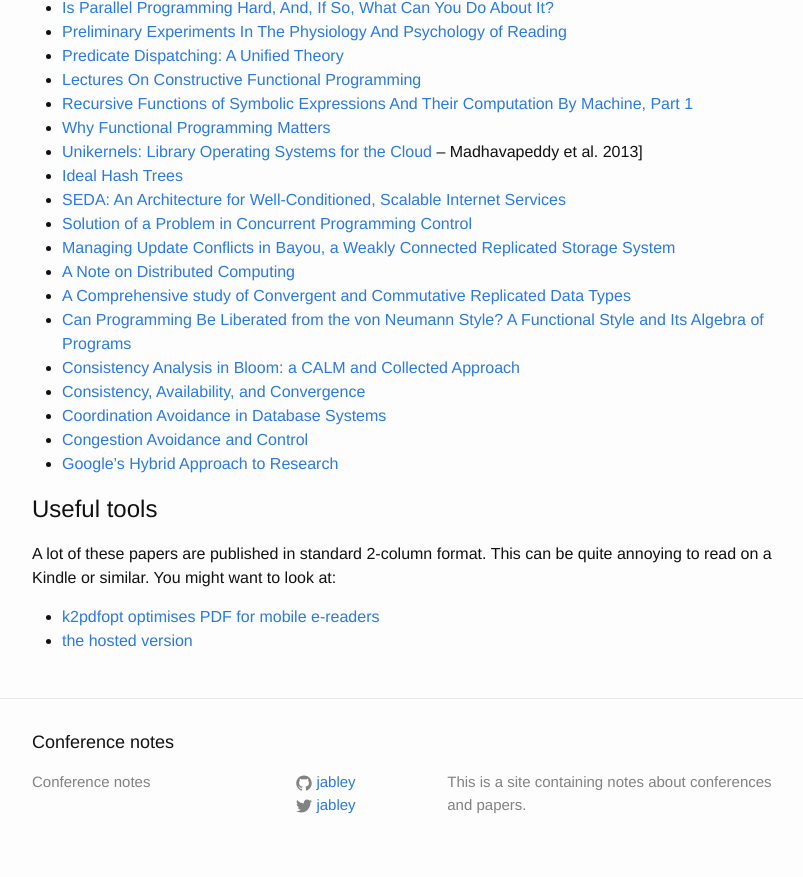
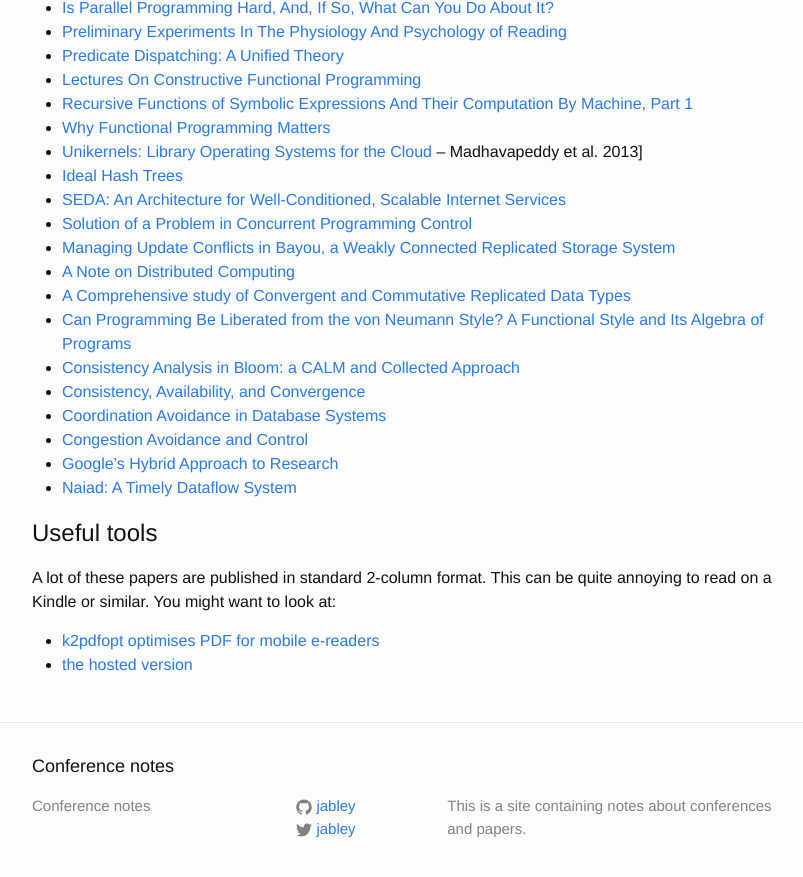
Before and after one commit to jabley/confnotes.club, a Jekyll site: the page built from _papers/index.md, in a window 1280 px wide and 900 px high, scrolled down 897 px. Shown: the top 877 px of the window, without its empty margins (238-1041 px from the left). Built offline with Jekyll 4.4.1, drawn with Linux system fonts in a browser that asks for light colours.

Commit message:
Add link to Naiad paper
Naiad is a distributed system for executing data parallel, cyclic
dataflow programs. What’s not to like? ;)

```diff
--- a/_papers/index.md
+++ b/_papers/index.md
@@ -53,6 +53,7 @@ Not necessarily papers we love, but we try to continually learn and improve. Rea
 - [Coordination Avoidance in Database Systems](http://www.vldb.org/pvldb/vol8/p185-bailis.pdf)
 - [Congestion Avoidance and Control](http://ee.lbl.gov/papers/congavoid.pdf)
 - [Google's Hybrid Approach to Research](http://static.googleusercontent.com/media/research.google.com/en/us/pubs/archive/38149.pdf)
+- [Naiad: A Timely Dataflow System](http://research.microsoft.com/pubs/201100/naiad_sosp2013.pdf)
 
 ## Useful tools
 
```
